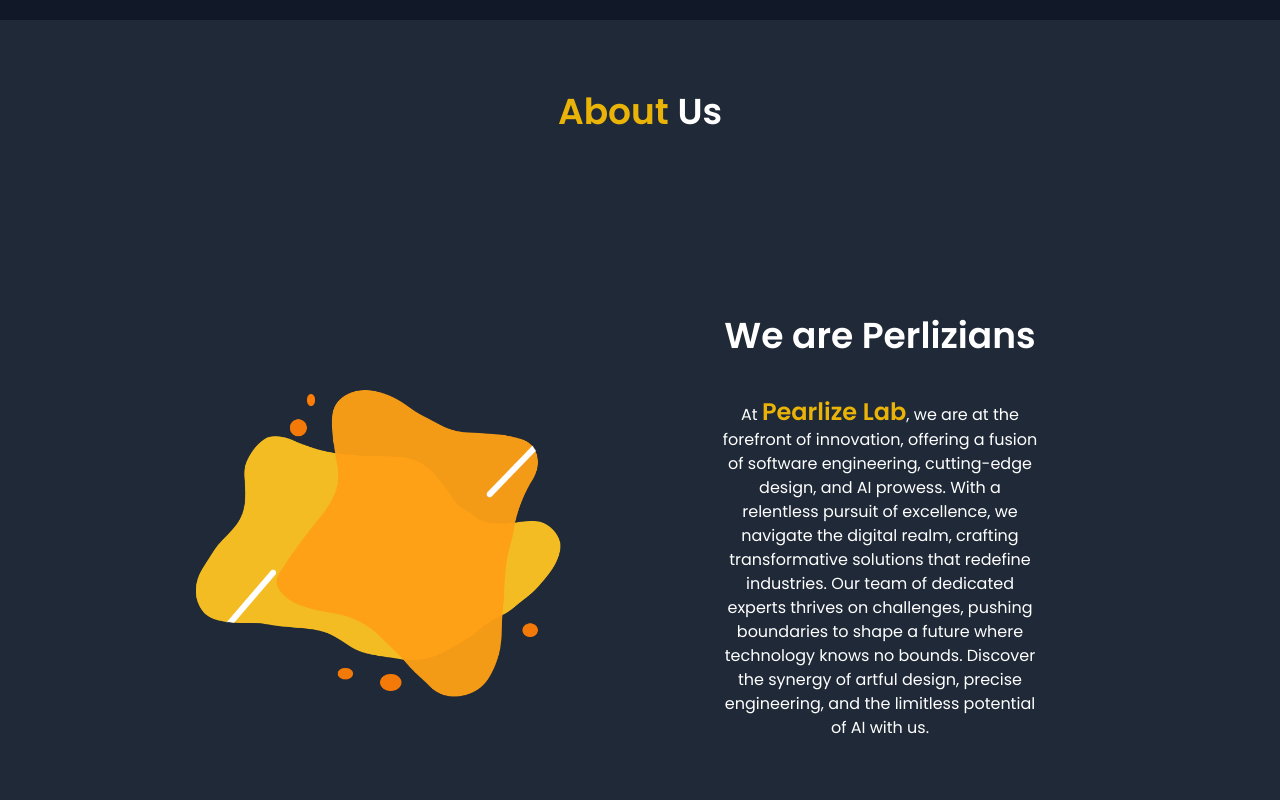
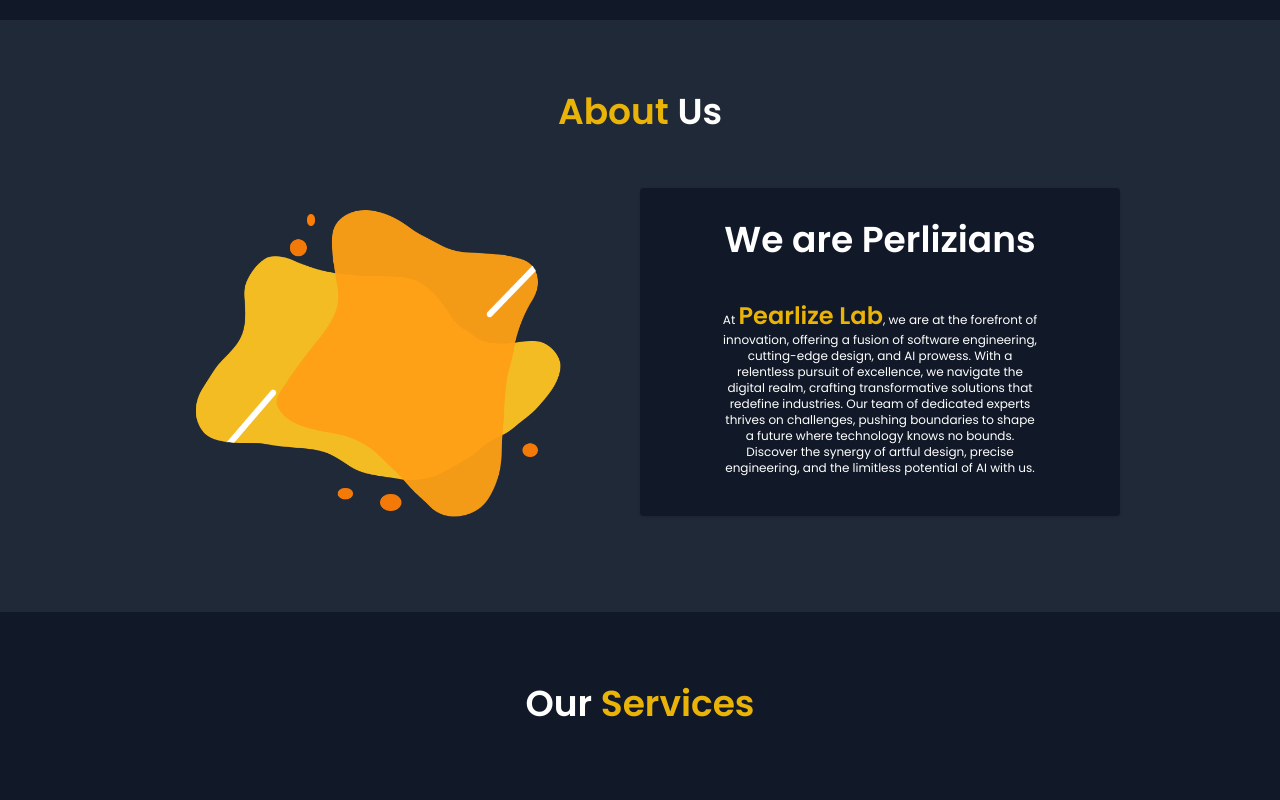
Before and after one commit to YasiruWickramasinghe/Pearlize_Lab, a React (Vite) app: page / in a window 1280 px wide. Shown: the part 780-1580 px from the top of the page. Built offline with nearby package versions, Linux system fonts and the light colour scheme.

Commit message:
about page update

```diff
--- a/src/components/About.jsx
+++ b/src/components/About.jsx
@@ -9,19 +9,22 @@
         <h3 className="text-4xl font-semibold">
           <span className="text-yellow-500">About</span> Us
         </h3>
-        <section className="min-h-screen flex py-5 px-20 md:flex-row flex-col items-center">
+        <section className="flex  px-20 md:flex-row flex-col items-center">
           <div className="flex-1">
             <img src={shape1} alt="" className="md:w-11/12 h-full object-cover" />
           </div>
           <div className="flex-1 flex items-center justify-center h-full">
+
+              <div className="flex flex-col lg:flex-row w-full items-start lg:items-center rounded bg-gray-900 shadow">
                 <div className="text-center mt-8">
                   <h3 className="text-4xl font-semibold">
                     We are Perlizians
                   </h3>
-              <p className="py-10 px-20 md:text-1xl">At <span className="text-yellow-500 font-semibold md:text-2xl">Pearlize Lab</span>, we are at the forefront of innovation, offering a fusion of software engineering, cutting-edge design, and AI prowess. With a relentless pursuit of excellence, we navigate the digital realm, crafting transformative solutions that redefine industries. Our team of dedicated experts thrives on challenges, pushing boundaries to shape a future where technology knows no bounds. Discover the synergy of artful design, precise engineering, and the limitless potential of AI with us.</p>
+                  <p className="py-10 px-20 md:text-xs">At <span className="text-yellow-500 font-semibold md:text-2xl">Pearlize Lab</span>, we are at the forefront of innovation, offering a fusion of software engineering, cutting-edge design, and AI prowess. With a relentless pursuit of excellence, we navigate the digital realm, crafting transformative solutions that redefine industries. Our team of dedicated experts thrives on challenges, pushing boundaries to shape a future where technology knows no bounds. Discover the synergy of artful design, precise engineering, and the limitless potential of AI with us.</p>
                 </div>
               </div>
 
+          </div>
         </section>
       </div>
     </section>
```
Lines whose indentation alone changed are shown as unchanged.
